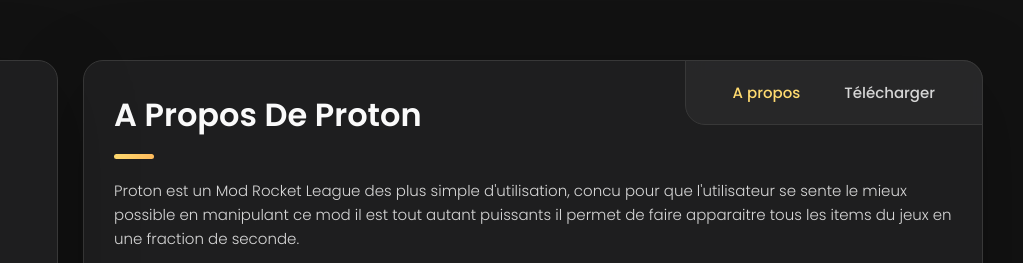
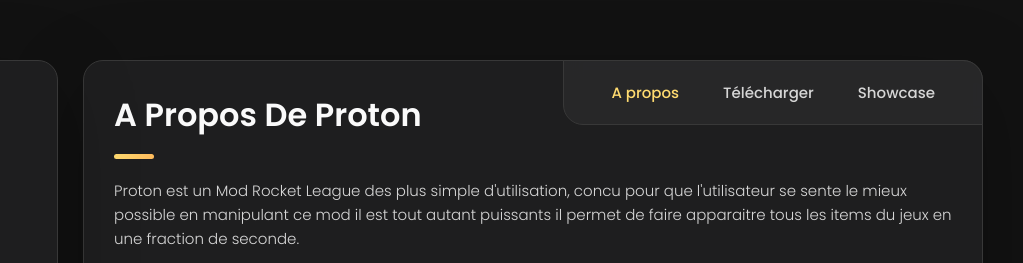
Before and after one commit to Intouchable0312/Proton, a plain HTML site: page index.html in a window 1280 px wide. Shown: the top 263 px of the page, 257-1280 px from the left. Drawn offline with Linux system fonts and the light colour scheme.

Commit message:
Update index.html

```diff
--- a/index.html
+++ b/index.html
@@ -88,6 +88,10 @@
               <a class="navbar-link" href="https://gregarious-genie-18bd52.netlify.app/">Télécharger</a>
             </li>
 
+
+            <li class="navbar-item">
+              <a class="navbar-link" href="https://www.youtube.com/watch?v=9iYw-fKUHFQ">Showcase</a>
+            </li>
 
           </ul>
         </nav>
```
